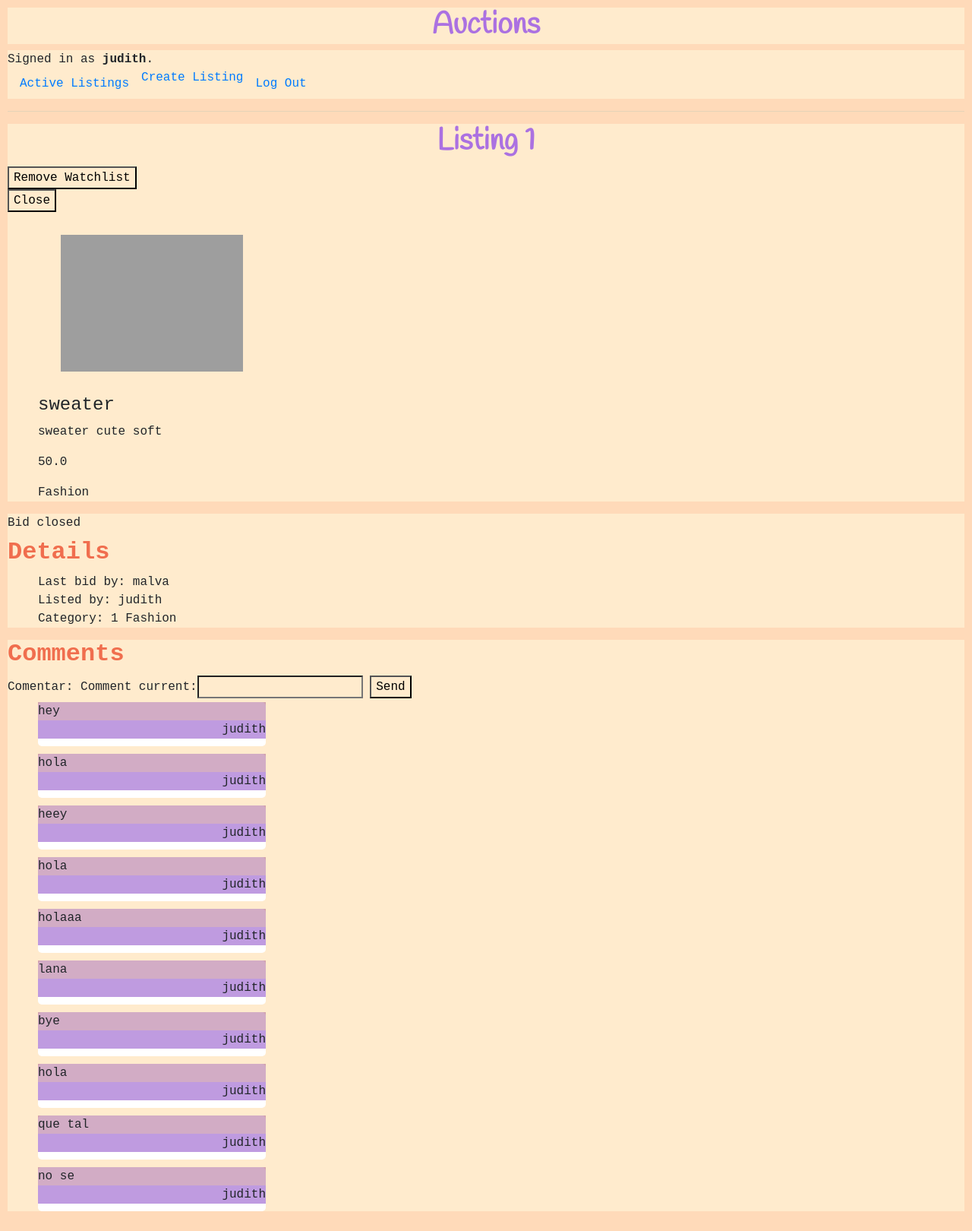
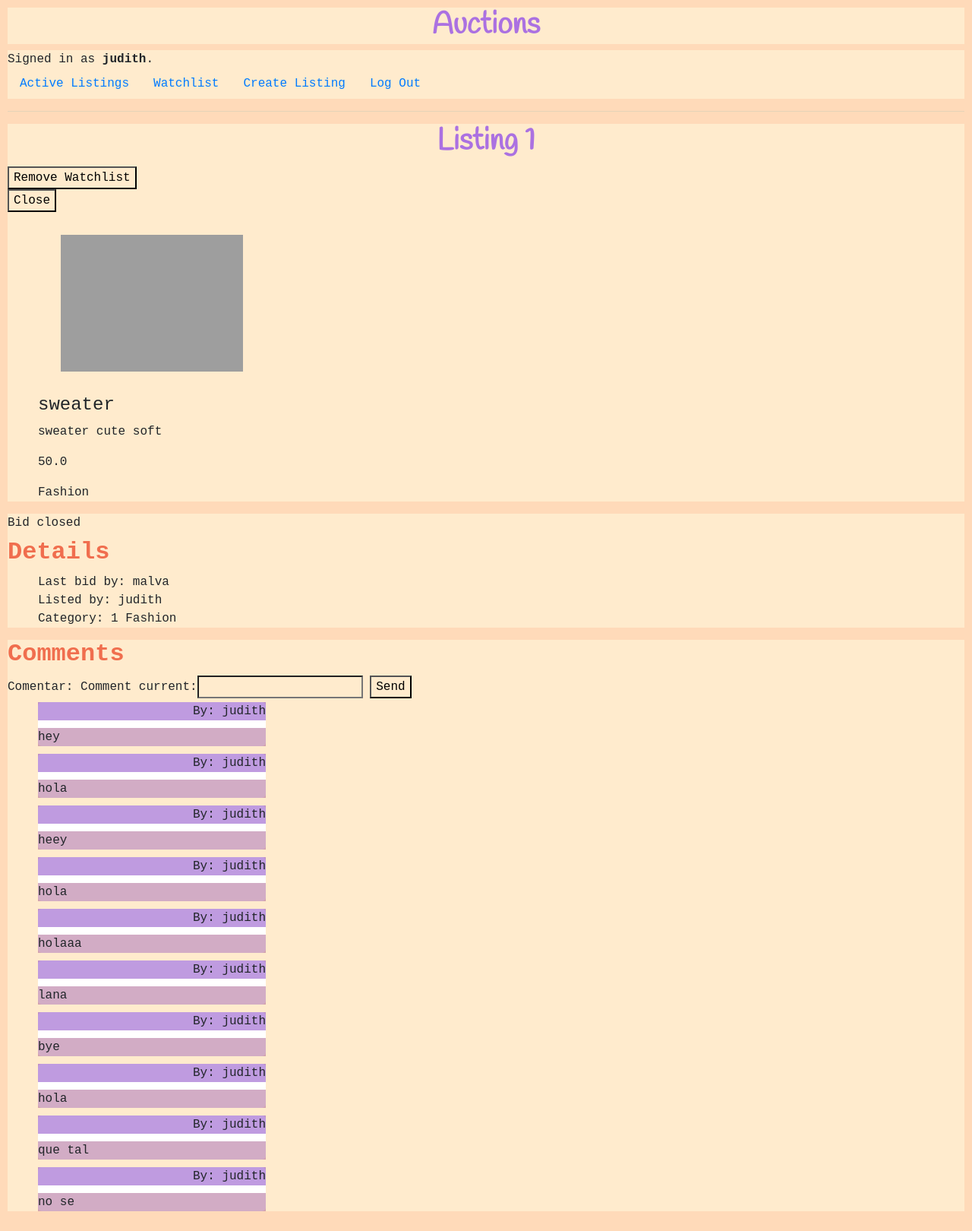
Before and after one commit to judithmarg/commerce, a Django app: page /listing/1 in a window 1280 px wide. Shown: the whole page at 76% size. Run offline with Django 3.2, Linux system fonts and the light colour scheme; a user stored in the database is signed in; data comes from the database, SQL or seed files in the repository; both versions use the stored data as it was after the commit; some libraries are stand-ins or nearby versions; grey boxes are pictures that could not be loaded.

Commit message:
add architecture for watchlist in layout

```diff
--- a/auctions/models.py
+++ b/auctions/models.py
@@ -25,11 +25,6 @@ class Category(models.Model):
     def __str__(self):
         return f'{self.id} {self.name_category}'
 
-class Comment(models.Model):
-    userComment = models.ForeignKey(User, on_delete=models.CASCADE, related_name='users')
-    comment = models.TextField()
-    itemBelongs = models.ForeignKey(AuctionListing, on_delete=models.CASCADE, related_name='item_belongs')
-
 class Bid(models.Model):
     bid = models.FloatField()
     auction_listing = models.ForeignKey(AuctionListing, on_delete=models.CASCADE, related_name='belongs')
@@ -41,7 +36,7 @@ class Bid(models.Model):
 class Comment(models.Model):
     comment = models.CharField(max_length=64)
     product = models.ForeignKey(AuctionListing, on_delete=models.CASCADE, related_name='products')
-    user = models.ForeignKey(User, on_delete=models.CASCADE, related_name='commentators')
+    user = models.ForeignKey(User, on_delete=models.CASCADE, related_name='commenters')
 
     def __str__(self):
         return f'{self.comment} by {self.user}'
--- a/auctions/static/auctions/styles.css
+++ b/auctions/static/auctions/styles.css
@@ -10,6 +10,10 @@ body {
 
 ul{
     list-style-type: none;
+}
+
+ul>a{
+    padding: 8px 16px;
 }
 
 h1{
@@ -46,13 +50,17 @@ section{
     justify-content: center;
 }
 
+.box_main{
+    display: flex;
+    flex-direction: column-reverse;
+    flex-wrap: wrap;
+}
+
 .box{
     background-color: rgb(255, 255, 255);
     width: 300px;
     height: auto;
-    display: flex;
-    flex-direction: column-reverse;
-    flex-wrap: wrap;
+
     margin-bottom: 10px;
     border-radius: 5px;
 }
--- a/auctions/templates/auctions/layout.html
+++ b/auctions/templates/auctions/layout.html
@@ -25,8 +25,11 @@
             </li>
             {% if user.is_authenticated %}
                 <!--listing pageee-->
-                <li class="listing">
-                    <a href="{% url 'create_listing' %}" class="listing-link">Create Listing</a>
+                <li class="nav-item">
+                    <a class="nav-link" href="{% url 'view_watchlist' %}" >Watchlist</a>
+                </li>
+                <li class="nav-item">
+                    <a class="nav-link" href="{% url 'create_listing' %}" class="listing-link">Create Listing</a>
                 </li>
                 <li class="nav-item">
                     <a class="nav-link" href="{% url 'logout' %}">Log Out</a>
--- a/auctions/templates/auctions/listing.html
+++ b/auctions/templates/auctions/listing.html
@@ -62,10 +62,10 @@
             {{ form_comment }}
             <input type="submit" value="Send">
         </form>
-        <ul>
+        <ul class="main_box">
             {% for commenter, content in commentsAll %}
             <li class="box">
-                <div class="box_comentador">{{commenter}}</div>
+                <div class="box_comentador">By: {{commenter}}</div>
                 <div class="box_comentario">{{content}}</div>
             </li>
             {% endfor %}
--- a/auctions/urls.py
+++ b/auctions/urls.py
@@ -13,5 +13,6 @@ urlpatterns = [
     path('listing/<int:listing_id>/bid', views.bid, name='bid'),
     path('listing/<int:listing_id>/saveWatchlist', views.saveWatchlist, name='saveWatchlist'),
     path('listing/<int:listing_id>/comment', views.comment, name='comment'),
+    path('watchlist', views.view_watchlist, name='view_watchlist'),
     path('listing/<int:listing_id>/close', views.close, name='close')
 ]
--- a/auctions/views.py
+++ b/auctions/views.py
@@ -202,10 +202,9 @@ def comment(request, listing_id):
                 product = item,
                 user = request.user
                 )
-    '''comment_sent = request.POST['comment_current']
-    comentario = Comment(comment_sent, item.id, request.user.id)
-    comentario.comment = comment_sent
-    comentario.product = item
-    comentario.user = request.user'''
     new_comment.save()
     return HttpResponseRedirect(reverse('listing', args=(item.id, )))
+
+@login_required
+def view_watchlist(request):
+    return render(request, 'auctions/error.html')
```
Also changed, not shown: db.sqlite3.
